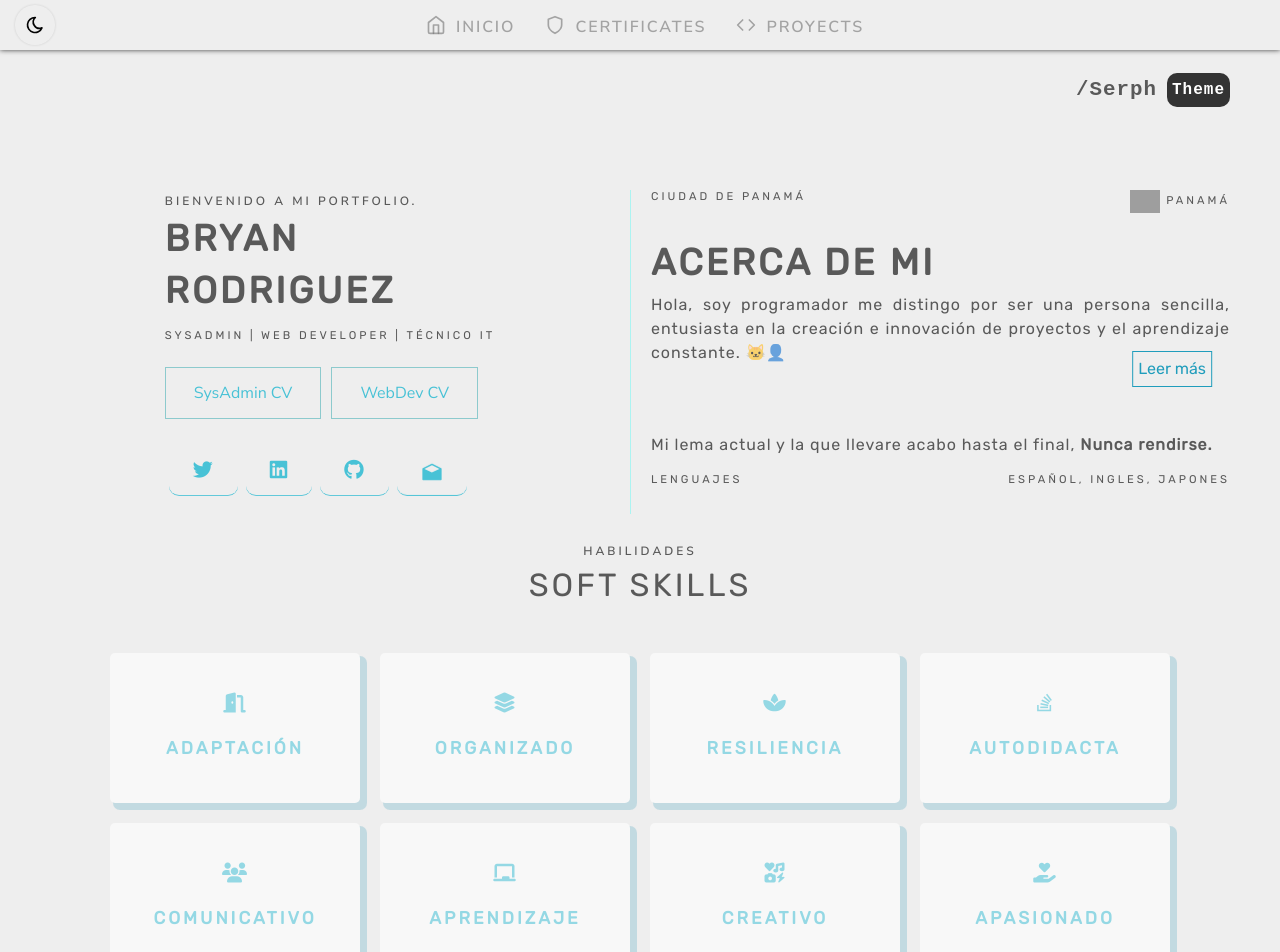
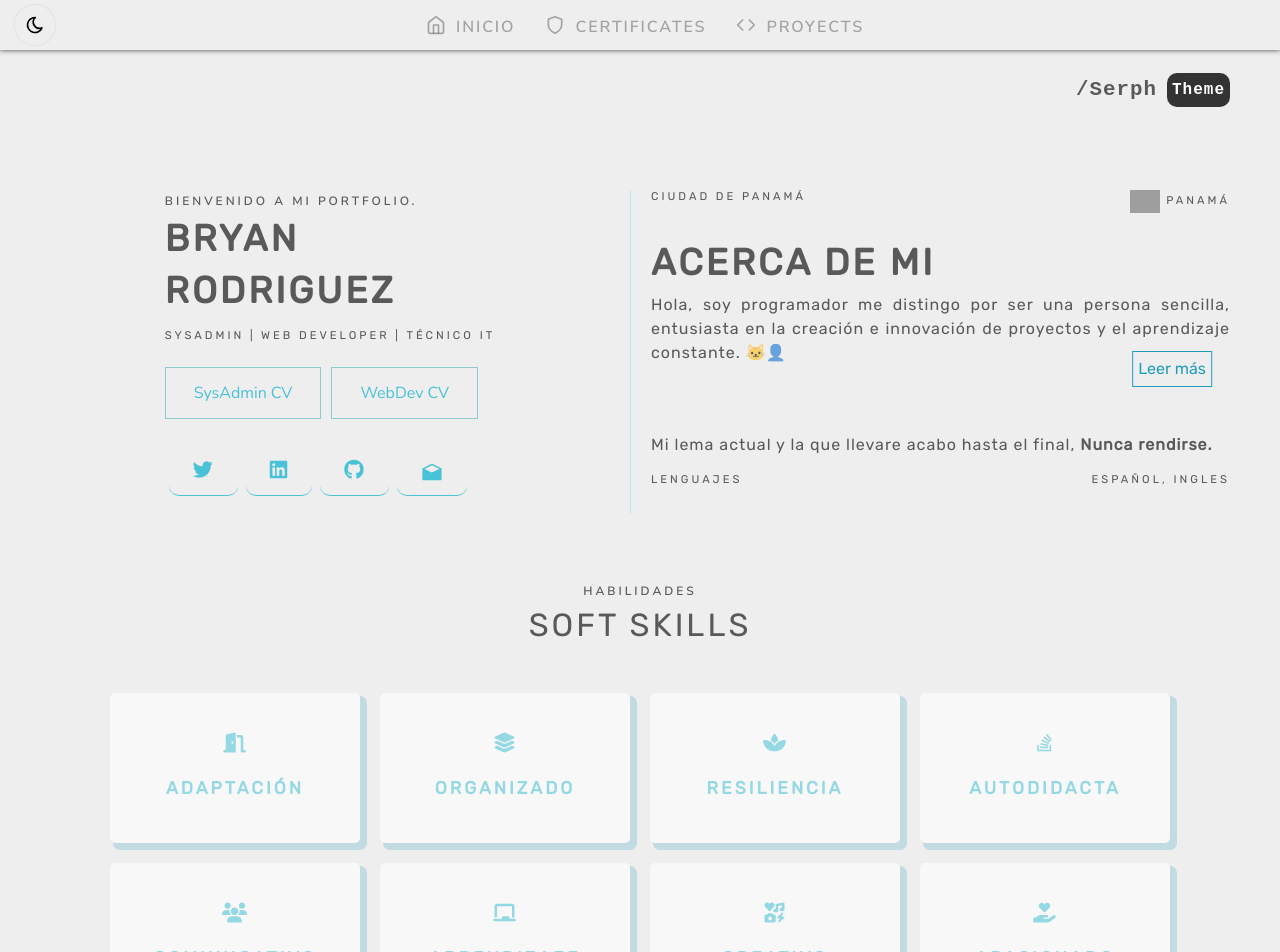
Before and after one commit to Serphp/portf-serph, a React (Vite) app: page / in a window 1280 px wide. Shown: the top 952 px of the page. Built offline with nearby package versions, Linux system fonts and the light colour scheme; grey boxes are pictures that could not be loaded.

Commit message:
style: margin top - bottom in soft skils

```diff
--- a/pages/Home.jsx
+++ b/pages/Home.jsx
@@ -103,7 +103,7 @@ export default function Home() {
 
             <div className="extras">
                 <h4> Lenguajes </h4>
-                <h4> Español, ingles, japones </h4>
+                <h4> Español, ingles </h4>
             </div>
 
             </div>
@@ -111,9 +111,12 @@ export default function Home() {
             </section>
             </header>
 
+            <div className="mt-5"></div>
             <Cards />
+
+
+
+            <Experiences />
             </main>
-            <Experiences />
-
         </>)
 }
--- a/src/styles/Global.scss
+++ b/src/styles/Global.scss
@@ -575,9 +575,8 @@ footer {
 .mainbg {
   //width: 100%;
   text-align: center;
-  margin: 20px 0 20px 0;
+  margin: 5% 0 10% 0;
   //padding: 20px 0 20px 0;
-  margin-bottom: 50px;
   .centert {
     text-align: center;
     margin: auto;
```
